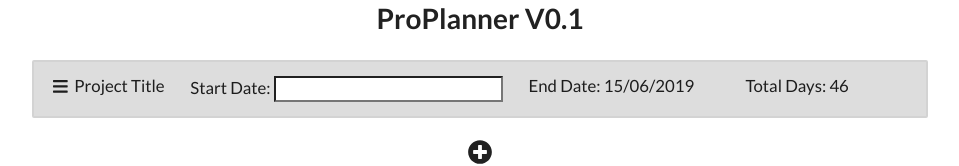
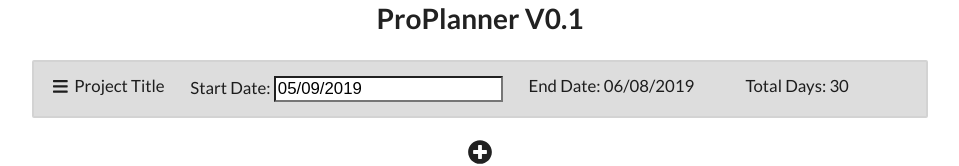
Before and after one commit to AndrewMayer/ProPlanner, a React (Create React App) app: page / in a window 1280 px wide. Shown: the top 166 px of the page, without its empty margins (160-1119 px from the left). Built offline with nearby package versions, Linux system fonts and the light colour scheme.

Commit message:
Working end date

```diff
--- a/src/Components/Header.js
+++ b/src/Components/Header.js
@@ -33,30 +33,28 @@ const DateBox = styled.input`
   width: 6vw;
 `;
 
-const addDays = function(d, days) {
-  console.log('addDays fired');
-  console.log('d is ' + d.valueOf());
-  const date = new Date(d.valueOf());
-  console.log('date is ' + date);
-  date.setDate(days);
+const addDays = function(inputDate, days) {
+  // const date = new Date(inputDate);
+  // date.setDate(days);
+  // console.log(date);
+
+  var date = new Date(inputDate.valueOf());
+  date.setDate(date.getDate() + days);
   return date;
 };
 
 const formattedDate = d => {
   const date = new Date(d);
-  return [date.getDate(), date.getMonth() + 1, date.getFullYear()]
+  return [date.getMonth() + 1, date.getDate(), date.getFullYear()]
     .map(n => (n < 10 ? `0${n}` : `${n}`))
     .join('/');
 };
 
 const Header = props => {
-  const [startDate, doDate] = useState(Date());
+  const [dateState, setDateState] = useState({ startDate: new Date() });
 
   const handleChange = date => {
-    console.log('handleChange fired');
-    doDate(Date(date));
-    console.log(`StartDate is ${startDate}`);
-    // debugger;
+    setDateState({ startDate: new Date(date) });
   };
 
   let sum = 0;
@@ -66,8 +64,8 @@ const Header = props => {
   }
 
   const generateEndDate = () => {
-    const newDate = formattedDate(addDays(startDate, sum));
-    return newDate;
+    const newDate = formattedDate(addDays(dateState.startDate, sum));
+    return `${newDate}`;
   };
 
   return (
@@ -85,8 +83,7 @@ const Header = props => {
             defaultValue={formattedDate(props.date)}
             name="date"
           /> */}
-          {console.log(startDate)}
-          <DatePicker selected={startDate.getUTCDate} onChange={handleChange} />
+          <DatePicker selected={dateState.startDate} onChange={handleChange} />
         </div>
         <div className="filler" />
         <div>
--- a/src/initial-data.js
+++ b/src/initial-data.js
@@ -17,25 +17,25 @@ const initialData = {
       id: 'item-3',
       name: 'Create Wireframes',
       description: 'Create wireframes',
-      estDays: 7
+      estDays: 9
     },
     'item-4': {
       id: 'item-4',
       name: 'Code Initial Concept',
       description: 'Wire up initial concept',
-      estDays: 9
+      estDays: 6
     },
     'item-5': {
       id: 'item-5',
       name: 'Code beta',
       description: 'Wire up initial full version with styling',
-      estDays: 9
+      estDays: 1
     },
     'item-6': {
       id: 'item-6',
       name: 'Code final',
       description: `Create and outline for the document`,
-      estDays: 10
+      estDays: 3
     }
   },
 
```
